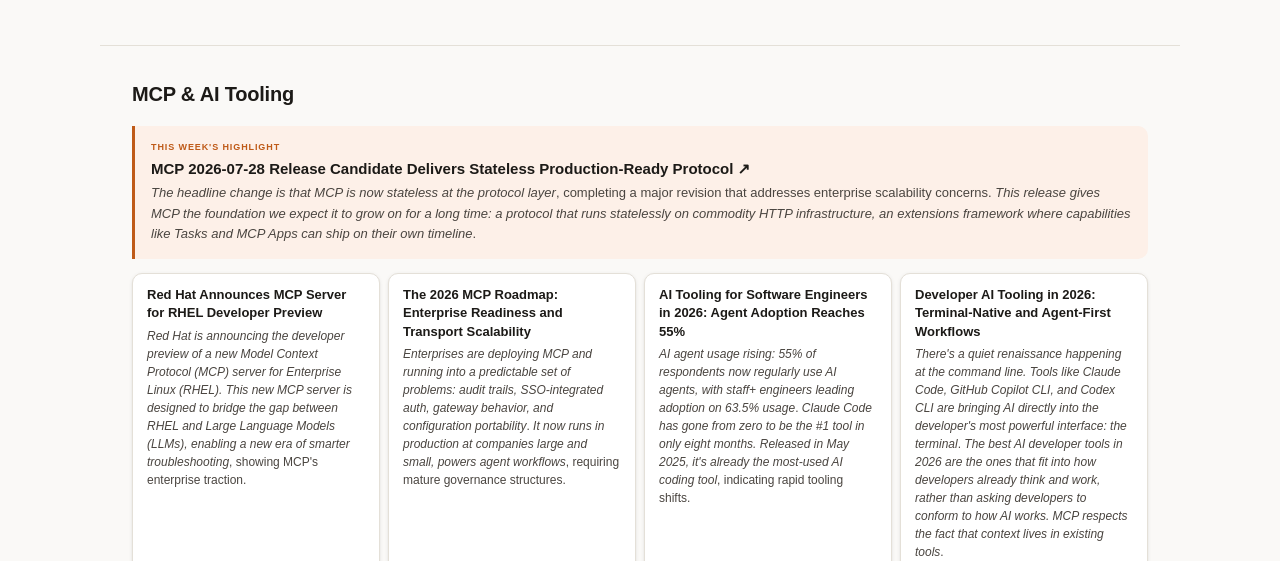
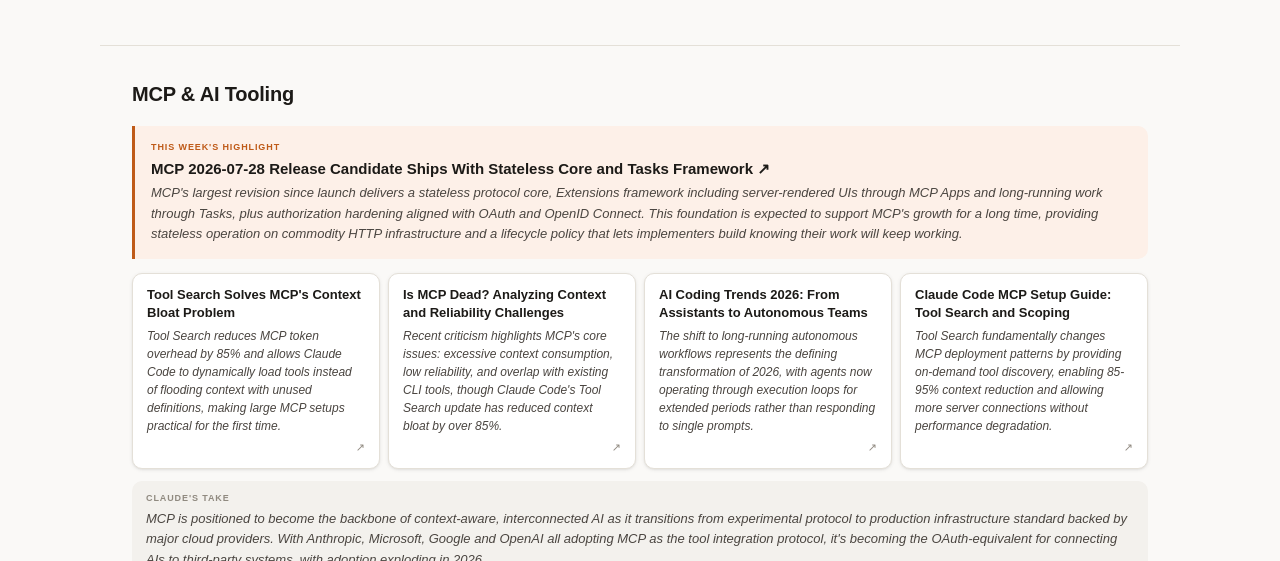
Before and after one commit to funfairlabs-incubator/learning-monkey-switch, a plain HTML site: page index.html in a window 1280 px wide. Shown: the part 391-952 px from the top of the page. Drawn offline with Linux system fonts and the light colour scheme.

Commit message:
deploy: df2c46eb291d1b9ddaa083f18c038c1c3af37cae

```diff
--- a/index.html
+++ b/index.html
@@ -49,38 +49,38 @@
     <div class="highlight-card">
       <span class="highlight-label">This week's highlight</span>
       <a href="https://blog.modelcontextprotocol.io/posts/2026-07-28-release-candidate/" target="_blank" rel="noopener noreferrer" class="highlight-link">
-        MCP 2026-07-28 Release Candidate Delivers Stateless Production-Ready Protocol ↗
+        MCP 2026-07-28 Release Candidate Ships With Stateless Core and Tasks Framework ↗
       </a>
-      <p class="highlight-summary"><cite index='4-1,4-5'>The headline change is that MCP is now stateless at the protocol layer</cite>, completing a major revision that addresses enterprise scalability concerns. <cite index='4-12'>This release gives MCP the foundation we expect it to grow on for a long time: a protocol that runs statelessly on commodity HTTP infrastructure, an extensions framework where capabilities like Tasks and MCP Apps can ship on their own timeline</cite>.</p>
+      <p class="highlight-summary"><cite index="1-3,1-6">MCP's largest revision since launch delivers a stateless protocol core, Extensions framework including server-rendered UIs through MCP Apps and long-running work through Tasks, plus authorization hardening aligned with OAuth and OpenID Connect.</cite> <cite index="1-17">This foundation is expected to support MCP's growth for a long time, providing stateless operation on commodity HTTP infrastructure and a lifecycle policy that lets implementers build knowing their work will keep working.</cite></p>
     </div>
     <div class="resources-grid">
 
-    <a href="https://www.dbta.com/Editorial/News-Flashes/Red-Hat-Announces-Developer-Preview-for-New-MCP-Server-for-Red-Hat-Enterprise-Linux-173028.aspx" target="_blank" rel="noopener noreferrer" class="resource-card">
-      <span class="resource-title">Red Hat Announces MCP Server for RHEL Developer Preview</span>
-      <span class="resource-why"><cite index='6-2,6-3'>Red Hat is announcing the developer preview of a new Model Context Protocol (MCP) server for Enterprise Linux (RHEL). This new MCP server is designed to bridge the gap between RHEL and Large Language Models (LLMs), enabling a new era of smarter troubleshooting</cite>, showing MCP's enterprise traction.</span>
+    <a href="https://www.atcyrus.com/stories/mcp-tool-search-claude-code-context-pollution-guide" target="_blank" rel="noopener noreferrer" class="resource-card">
+      <span class="resource-title">Tool Search Solves MCP's Context Bloat Problem</span>
+      <span class="resource-why"><cite index="22-8,22-13,22-14">Tool Search reduces MCP token overhead by 85% and allows Claude Code to dynamically load tools instead of flooding context with unused definitions, making large MCP setups practical for the first time.</cite></span>
       <span class="resource-link-icon">↗</span>
     </a>
-    <a href="https://blog.modelcontextprotocol.io/posts/2026-mcp-roadmap/" target="_blank" rel="noopener noreferrer" class="resource-card">
-      <span class="resource-title">The 2026 MCP Roadmap: Enterprise Readiness and Transport Scalability</span>
-      <span class="resource-why"><cite index='1-20'>Enterprises are deploying MCP and running into a predictable set of problems: audit trails, SSO-integrated auth, gateway behavior, and configuration portability</cite>. <cite index='1-6'>It now runs in production at companies large and small, powers agent workflows</cite>, requiring mature governance structures.</span>
+    <a href="https://aitoolly.com/ai-news/article/2026-05-30-the-decline-of-mcp-why-developers-are-questioning-the-model-context-protocols-viability" target="_blank" rel="noopener noreferrer" class="resource-card">
+      <span class="resource-title">Is MCP Dead? Analyzing Context and Reliability Challenges</span>
+      <span class="resource-why"><cite index="6-3,6-5">Recent criticism highlights MCP's core issues: excessive context consumption, low reliability, and overlap with existing CLI tools, though Claude Code's Tool Search update has reduced context bloat by over 85%.</cite></span>
       <span class="resource-link-icon">↗</span>
     </a>
-    <a href="https://newsletter.pragmaticengineer.com/p/ai-tooling-2026" target="_blank" rel="noopener noreferrer" class="resource-card">
-      <span class="resource-title">AI Tooling for Software Engineers in 2026: Agent Adoption Reaches 55%</span>
-      <span class="resource-why"><cite index='11-1,11-3'>AI agent usage rising: 55% of respondents now regularly use AI agents, with staff+ engineers leading adoption on 63.5% usage</cite>. <cite index='11-17,11-18'>Claude Code has gone from zero to be the #1 tool in only eight months. Released in May 2025, it's already the most-used AI coding tool</cite>, indicating rapid tooling shifts.</span>
+    <a href="https://medium.com/@dave-patten/the-state-of-ai-coding-agents-2026-from-pair-programming-to-autonomous-ai-teams-b11f2b39232a" target="_blank" rel="noopener noreferrer" class="resource-card">
+      <span class="resource-title">AI Coding Trends 2026: From Assistants to Autonomous Teams</span>
+      <span class="resource-why"><cite index="11-23,11-24,11-28">The shift to long-running autonomous workflows represents the defining transformation of 2026, with agents now operating through execution loops for extended periods rather than responding to single prompts.</cite></span>
       <span class="resource-link-icon">↗</span>
     </a>
-    <a href="https://platform.uno/blog/ai-tooling-trends-shaping-how-we-build/" target="_blank" rel="noopener noreferrer" class="resource-card">
-      <span class="resource-title">Developer AI Tooling in 2026: Terminal-Native and Agent-First Workflows</span>
-      <span class="resource-why"><cite index='12-21,12-22'>There's a quiet renaissance happening at the command line. Tools like Claude Code, GitHub Copilot CLI, and Codex CLI are bringing AI directly into the developer's most powerful interface: the terminal</cite>. <cite index='12-6,12-8'>The best AI developer tools in 2026 are the ones that fit into how developers already think and work, rather than asking developers to conform to how AI works. MCP respects the fact that context lives in existing tools</cite>.</span>
+    <a href="https://thepromptshelf.dev/blog/claude-code-mcp-setup-guide/" target="_blank" rel="noopener noreferrer" class="resource-card">
+      <span class="resource-title">Claude Code MCP Setup Guide: Tool Search and Scoping</span>
+      <span class="resource-why"><cite index="29-12,29-13,29-16">Tool Search fundamentally changes MCP deployment patterns by providing on-demand tool discovery, enabling 85-95% context reduction and allowing more server connections without performance degradation.</cite></span>
       <span class="resource-link-icon">↗</span>
     </a>
     </div>
     <div class="claude-take">
       <span class="take-label">Claude's take</span>
-      <p><cite index='16-11,16-12'>In 2024, the industry was dominated by copilots: tools that draft, suggest, and assist. In 2026, the standard is shifting to agents: tools that research, act, and iterate without step-by-step human direction</cite>. MCP's evolution toward stateless, production-ready infrastructure positions it as the connective tissue for multi-agent systems, while the explosive growth in terminal-native AI tooling suggests developers are demanding workflow integration over flashy interfaces. The next 6 months will likely see MCP become the de facto standard for agent interoperability as enterprises demand governance and reliability at scale.</p>
+      <p><cite index="10-17,10-18,10-19">MCP is positioned to become the backbone of context-aware, interconnected AI as it transitions from experimental protocol to production infrastructure standard backed by major cloud providers.</cite> <cite index="15-31,15-37,15-38">With Anthropic, Microsoft, Google and OpenAI all adopting MCP as the tool integration protocol, it's becoming the OAuth-equivalent for connecting AIs to third-party systems, with adoption exploding in 2026.</cite></p>
     </div>
-    <div class="section-meta">Updated Tuesday, 26 May 2026</div>
+    <div class="section-meta">Updated Tuesday, 2 June 2026</div>
   </section>
 
   <section class="topic-section">
```
